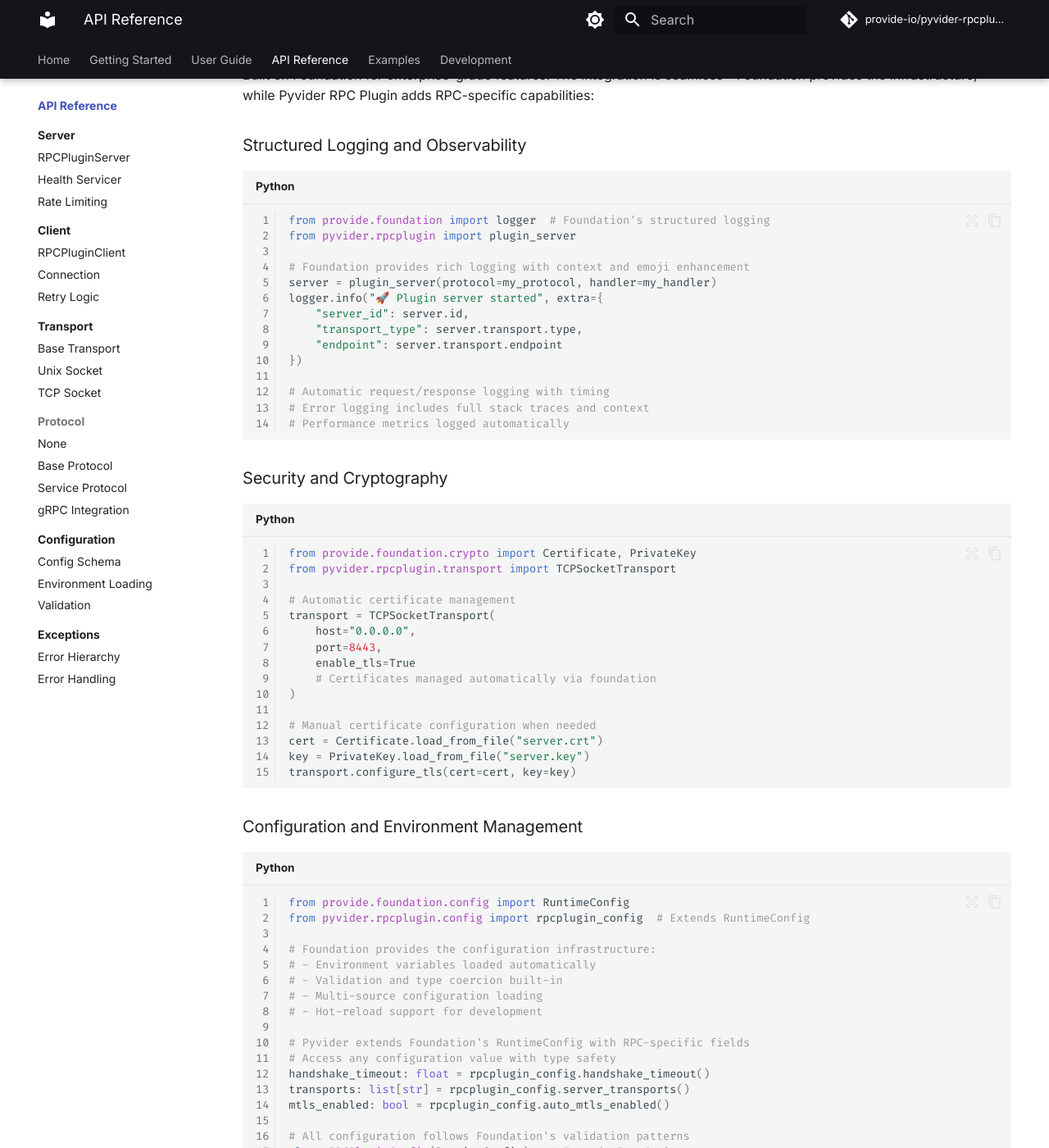
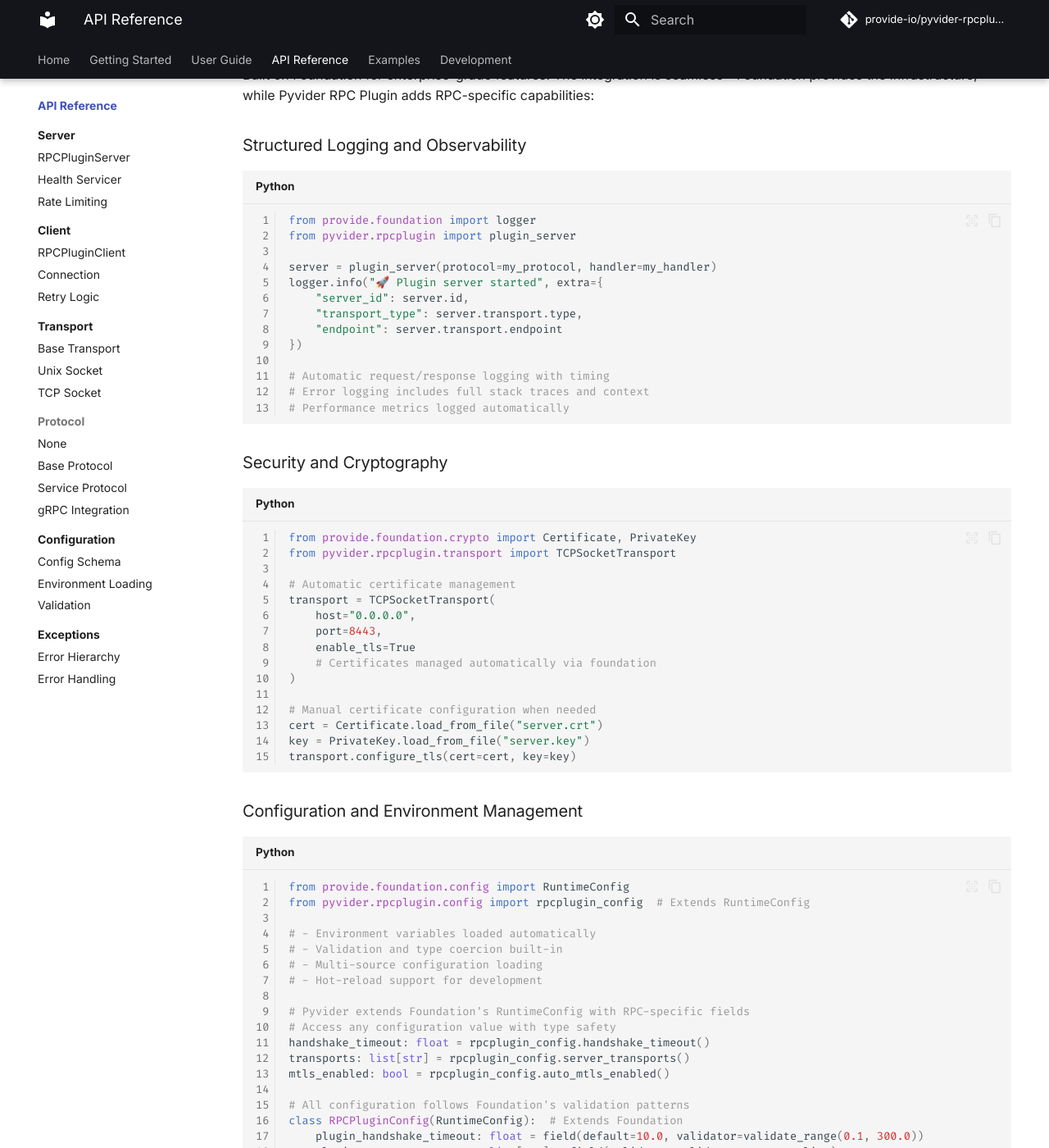
Before and after one commit to provide-io/pyvider-rpcplugin, an MkDocs documentation site: the page built from docs/api/index.md, in a window 1280 px wide and 1400 px high, scrolled down 7210 px. Shown: the whole window at 82% size. Built offline with MkDocs 1.6.1 and Material for MkDocs 9.7.7, drawn with Linux system fonts in a browser that asks for light colours; comment, search, counter and statistics services are not loaded; the version menu is left out; some of the changed text lies outside the part shown.

Commit message:
🔼⚙️ [skip ci] auto-commit

````diff
--- a/docs/api/index.md
+++ b/docs/api/index.md
@@ -123,7 +123,7 @@
 ```python
 import asyncio
 from pyvider.rpcplugin import plugin_server, plugin_client
-from provide.foundation import logger  # Foundation's structured logging
+from provide.foundation import logger
 from my_services import MyProtocol, MyHandler
 
 # Create server with automatic configuration
@@ -348,10 +348,9 @@
 ### Structured Logging and Observability
 
 ```python
-from provide.foundation import logger  # Foundation's structured logging
+from provide.foundation import logger
 from pyvider.rpcplugin import plugin_server
 
-# Foundation provides rich logging with context and emoji enhancement
 server = plugin_server(protocol=my_protocol, handler=my_handler)
 logger.info("🚀 Plugin server started", extra={
     "server_id": server.id,
@@ -390,7 +389,6 @@
 from provide.foundation.config import RuntimeConfig
 from pyvider.rpcplugin.config import rpcplugin_config  # Extends RuntimeConfig
 
-# Foundation provides the configuration infrastructure:
 # - Environment variables loaded automatically
 # - Validation and type coercion built-in
 # - Multi-source configuration loading
@@ -411,7 +409,6 @@
 ### Performance and Resource Management
 
 ```python
-# Foundation provides automatic resource management
 # Connection pooling and lifecycle management
 # Memory usage monitoring and optimization
 # Graceful shutdown with resource cleanup
````
Also changed, not shown: docs/examples/index.md (+2 -2 lines).
